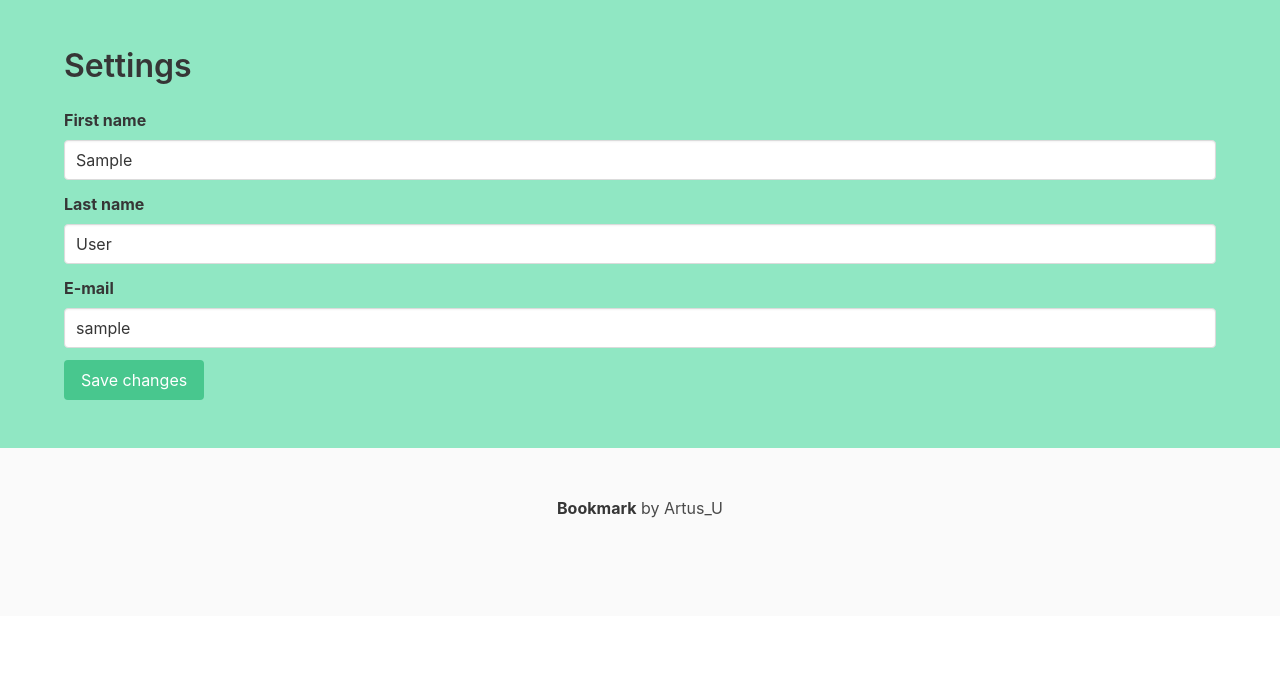
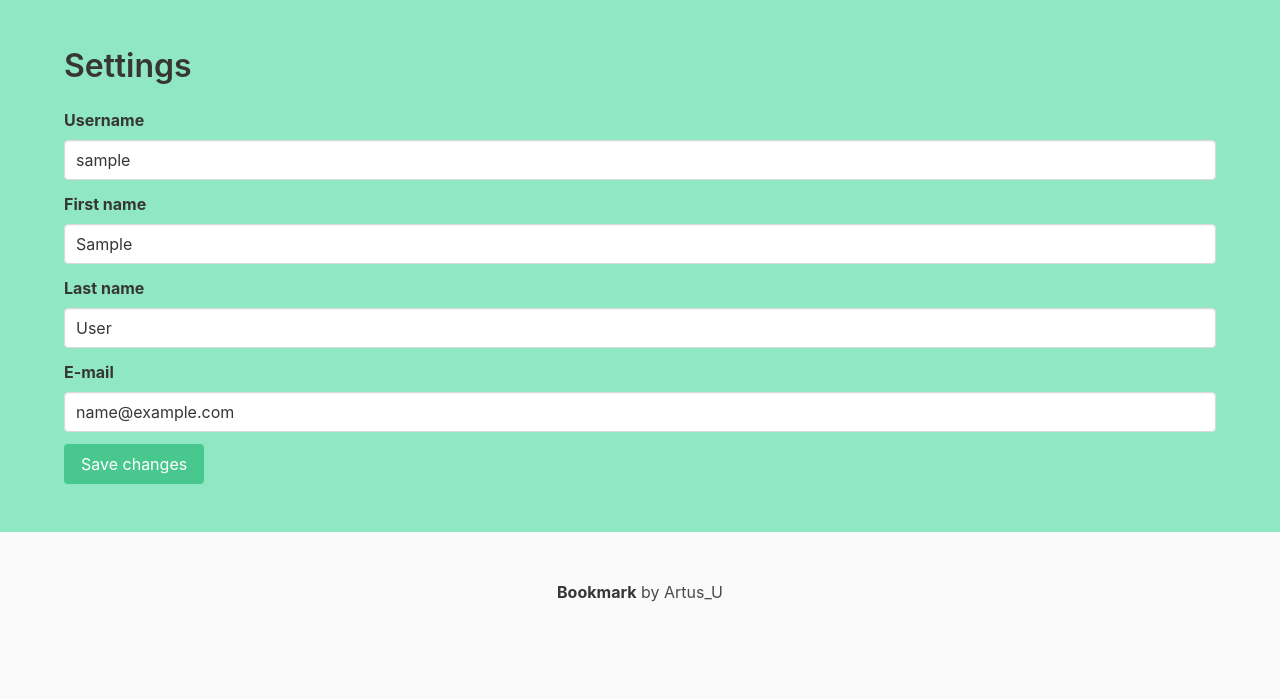
Before and after one commit to ArtusU/bookmark-saas, a Django app: page /app/settings/ in a window 1280 px wide. Shown: the part 56-755 px from the top of the page. Run offline with Django 4.2, Linux system fonts and the light colour scheme; the visitor is signed in with stand-in values (Sample User, id 1); some libraries are stand-ins or nearby versions.

Commit message:
user settings logic

```diff
--- a/apps/dashboard/templates/dashboard/settings.html
+++ b/apps/dashboard/templates/dashboard/settings.html
@@ -9,10 +9,28 @@
 
     </div>
 
+    {% if messages %}
+        {% for message in messages %}
+            <article class="message is-{{ message.tags }}">
+                <div class="message-body">
+                    {{ message }}
+                </div>
+            </article>
+        {% endfor %}
+    {% endif %}
+
     <div class="columns is-multiline">
         <div class="column is-12">
             <form method="post" action="{% url 'settings' %}">
                 {% csrf_token %}
+
+                <div class="field">
+                    <label class="label">Username</label>
+
+                    <div class="control">
+                        <input type="text" class="input" name="username" value="{{ request.user.username }}">
+                    </div>
+                </div>
 
                 <div class="field">
                     <label class="label">First name</label>
@@ -34,7 +52,7 @@
                     <label class="label">E-mail</label>
 
                     <div class="control">
-                        <input type="email" class="input" name="username" value="{{ request.user.username }}">
+                        <input type="email" class="input" name="email" value="{{ request.user.email }}">
                     </div>
                 </div>
 
--- a/apps/dashboard/views.py
+++ b/apps/dashboard/views.py
@@ -1,5 +1,7 @@
-from django.shortcuts import render
+from django.shortcuts import redirect, render
+from django.contrib import messages
 from django.contrib.auth.decorators import login_required
+from django.contrib.auth.models import User
 
 
 @login_required
@@ -13,4 +15,29 @@ def dashboard(request):
 
 @login_required
 def settings(request):
+    if request.method == "POST":
+        first_name = request.POST.get("first_name", "")
+        last_name = request.POST.get("last_name", "")
+        username = request.POST.get("username", "")
+        email = request.POST.get("email", "")
+
+        user = request.user
+
+        if username != request.user.username:
+            users = User.objects.filter(username=username)
+
+            if len(users):
+                messages.error(request, "The username already exists!")
+            else:
+                user.username = username
+
+        user.first_name = first_name
+        user.last_name = last_name
+        user.email = email
+        user.save()
+
+        messages.success(request, "The changes was saved!")
+
+        return redirect("dashboard")
+
     return render(request, "dashboard/settings.html")
```
Also changed, not shown: apps/dashboard/templates/dashboard/dashboard.html (+10 -0 lines).
